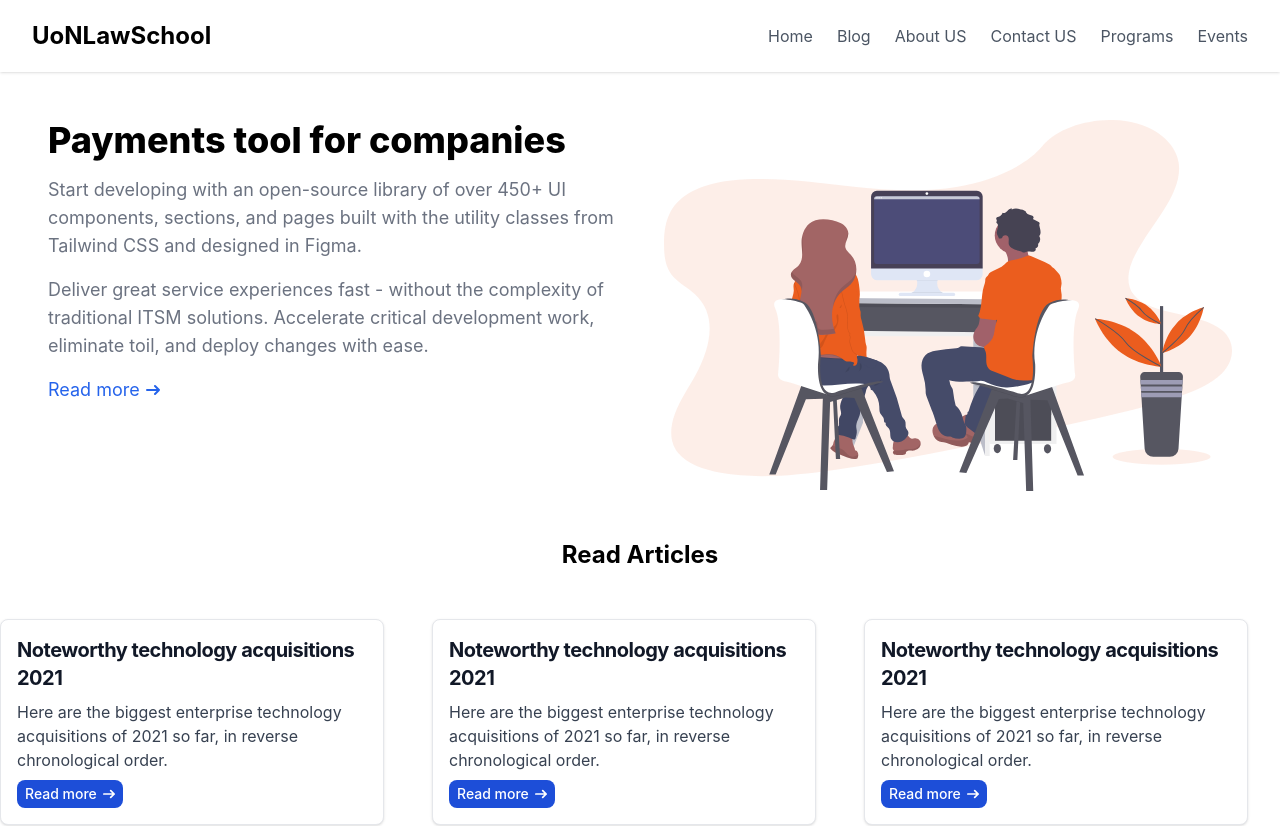
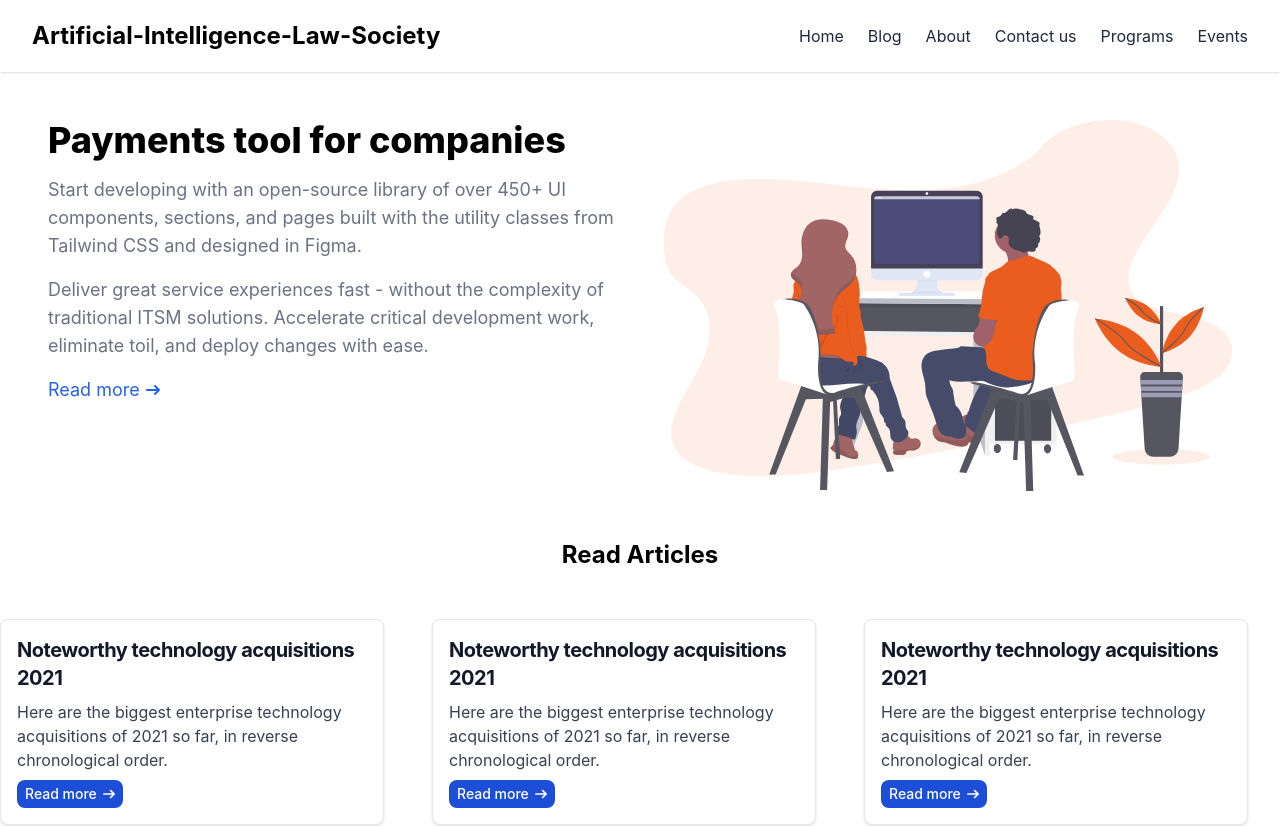
Before and after one commit to naiyoma/law-Ai, a React (Create React App) app: page / in a window 1280 px wide. Shown: the top 826 px of the page. Built offline with nearby package versions, Linux system fonts and the light colour scheme.

Commit message:
contact us page

```diff
--- a/src/Home.js
+++ b/src/Home.js
@@ -10,10 +10,10 @@
   return (
     <>
     <Navbar/>
-    <div className="grid grid-rows-4 h-fit">
+    <div className="grid grid-rows-1 h-fit">
       <HomePage />
-      <InfoCard className="pt-8"/>
-      <ProgramsContent className="pb-2"/>
+      <InfoCard />
+      <ProgramsContent />
       <Footer />
       </div>
     </>
--- a/src/components/ImageCover.js
+++ b/src/components/ImageCover.js
@@ -23,7 +23,7 @@
 
 export default function HomePage() {
     return (
-        <div className="h-fit">
+        <div className="">
         <div className="grid md:grid-cols-2 gap-4 p-4 md:p-8">
           <div className="p-4">
           <h2 className="text-2xl md:text-4xl font-extrabold dark:text-white">
--- a/src/components/Navbar.js
+++ b/src/components/Navbar.js
@@ -1,14 +1,15 @@
-import { useState } from "react";
+import { useState, useEffect } from "react";
 
 export default function NavBar() {
     const [navbar, setNavbar] = useState(false);
+    const [showModal, setShowModal] = useState(false);
     return (
         <nav className="w-full bg-white shadow">
             <div className="justify-between px-4 mx-auto lg:max-w-7xl md:items-center md:flex md:px-8">
                 <div>
                     <div className="flex items-center justify-between py-3 md:py-5 md:block">
                         <a href="javascript:void(0)">
-                            <h2 className="text-2xl font-bold">UoNLawSchool</h2>
+                            <h2 className="text-2xl font-bold">Artificial-Intelligence-Law-Society</h2>
                         </a>
                         <div className="md:hidden">
                             <button
@@ -53,30 +54,86 @@
                         className={`flex-1 justify-self-center pb-3 mt-8 md:block md:pb-0 md:mt-0 ${
                             navbar ? "block" : "hidden"
                         }`}
+
                     >
                         <ul className="items-center justify-center space-y-8 md:flex md:space-x-6 md:space-y-0">
-                            <li className="text-gray-600 hover:text-blue-600">
+                            <li className="text-slate-800 hover:text-blue-600">
                                 <a href="javascript:void(0)">Home</a>
                             </li>
-                            <li className="text-gray-600 hover:text-blue-600">
+                            <li className="text-slate-800 hover:text-blue-600">
                                 <a href="javascript:void(0)">Blog</a>
                             </li>
-                            <li className="text-gray-600 hover:text-blue-600">
-                                <a href="javascript:void(0)">About US</a>
+                            <li className="text-slate-800 hover:text-blue-600">
+                                <a href="javascript:void(0)">About</a>
                             </li>
-                            <li className="text-gray-600 hover:text-blue-600">
-                                <a href="javascript:void(0)">Contact US</a>
+                            <li className="text-slate-800 hover:text-blue-600">
+                                <a href="javascript:void(0)" onClick={() => setShowModal(true)}>Contact us</a>
                             </li>
-                            <li className="text-gray-600 hover:text-blue-600">
+                            <li className="text-slate-800 hover:text-blue-600">
                                 <a href="javascript:void(0)">Programs</a>
                             </li>
-                            <li className="text-gray-600 hover:text-blue-600">
+                            <li className="text-slate-800 hover:text-blue-600">
                                 <a href="javascript:void(0)">Events</a>
                             </li>
                         </ul>
                     </div>
                 </div>
             </div>
+            {showModal && (
+            <div
+            id="authentication-modal"
+            tabindex="-1"
+            aria-hidden="true"
+            class="fixed top-0 left-0 right-0 z-50 w-full h-full bg-black bg-opacity-50 flex items-center justify-center"
+          >
+            <div class="relative w-full max-w-md max-h-full sm:max-w-sm sm:px-8">
+              <div class="relative bg-white rounded-lg shadow dark:bg-gray-700">
+                <button
+                  type="button"
+                  class="absolute top-3 right-2.5 text-gray-400 bg-transparent hover:bg-gray-200 hover:text-gray-900 rounded-lg text-sm w-8 h-8 ml-auto inline-flex justify-center items-center dark:hover:bg-gray-600 dark:hover:text-white"
+                  data-modal-hide="authentication-modal"
+                  onClick={() => setShowModal(false)}
+                >
+                  <svg
+                    class="w-3 h-3"
+                    aria-hidden="true"
+                    xmlns="http://www.w3.org/2000/svg"
+                    fill="none"
+                    viewBox="0 0 14 14"
+                  >
+                    <path
+                      stroke="currentColor"
+                      stroke-linecap="round"
+                      stroke-linejoin="round"
+                      stroke-width="2"
+                      d="m1 1 6 6m0 0 6 6M7 7l6-6M7 7l-6 6"
+                    />
+                  </svg>
+                  <span class="sr-only">Close modal</span>
+                </button>
+                <div class="px-6 py-6 lg:px-8">
+                    <h3 class="mb-4 text-xl font-medium text-gray-900 dark:text-white">Contact Us.</h3>
+                    <form action="#" class="space-y-8">
+                <div>
+                    <label for="email" class="block mb-2 text-sm font-medium text-gray-900 dark:text-gray-300">Your email</label>
+                    <input type="email" id="email" class="shadow-sm bg-gray-50 border border-gray-300 text-gray-900 text-sm rounded-lg focus:ring-primary-500 focus:border-primary-500 block w-full p-2.5 dark:bg-gray-700 dark:border-gray-600 dark:placeholder-gray-400 dark:text-white dark:focus:ring-primary-500 dark:focus:border-primary-500 dark:shadow-sm-light" placeholder="name@flowbite.com" required/>
+                </div>
+                <div>
+                    <label for="phonenumber" class="block mb-2 text-sm font-medium text-gray-900 dark:text-gray-300">Your phonenumber</label>
+                    <input type="phonenumber" id="phonenumber" class="shadow-sm bg-gray-50 border border-gray-300 text-gray-900 text-sm rounded-lg focus:ring-primary-500 focus:border-primary-500 block w-full p-2.5 dark:bg-gray-700 dark:border-gray-600 dark:placeholder-gray-400 dark:text-white dark:focus:ring-primary-500 dark:focus:border-primary-500 dark:shadow-sm-light" placeholder="phonenumber" required/>
+                </div>
+                <div class="sm:col-span-2">
+                    <label for="message" class="block mb-2 text-sm font-medium text-gray-900 dark:text-gray-400">Your message</label>
+                    <textarea id="message" rows="6" class="block p-2.5 w-full text-sm text-gray-900 bg-gray-50 rounded-lg shadow-sm border border-gray-300 focus:ring-primary-500 focus:border-primary-500 dark:bg-gray-700 dark:border-gray-600 dark:placeholder-gray-400 dark:text-white dark:focus:ring-primary-500 dark:focus:border-primary-500" placeholder="Leave a comment..."></textarea>
+                </div>
+                <button type="submit" className="py-3 px-5 text-sm font-medium text-center text-white rounded-lg bg-rose-700 sm:w-fit hover:bg-primary-800 focus:ring-4 focus:outline-none focus:ring-primary-300 dark:bg-primary-600 dark:hover:bg-primary-700 dark:focus:ring-primary-800">Send message</button>
+                </form>
+                        </div>
+                    </div>
+                </div>
+              </div>
+
+      )}
         </nav>
     );
 }
--- a/src/components/Programs.js
+++ b/src/components/Programs.js
@@ -4,7 +4,7 @@
 export default function ProgramsContent() {
     return (
       <div className="h-fit">
-        <div className="grid md:grid-cols-2 gap-1 p-2 md:p-8 pb-4">
+        <div className="grid md:grid-cols-2 gap-1 p-2 md:p-8 pb-8">
           <div className="p-4">
           <h2 className="text-2xl md:text-4xl font-extrabold dark:text-white">
               Compliance  Policies for companies
```
